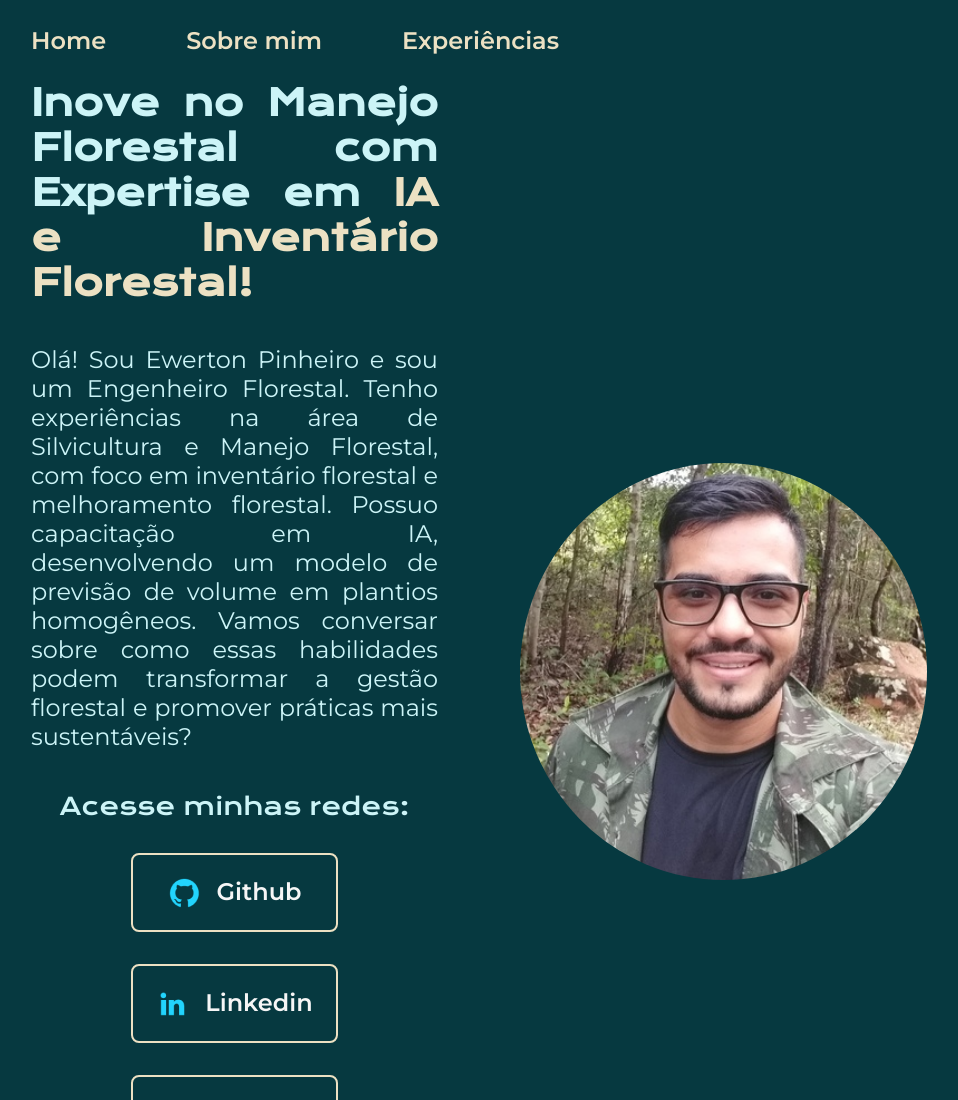
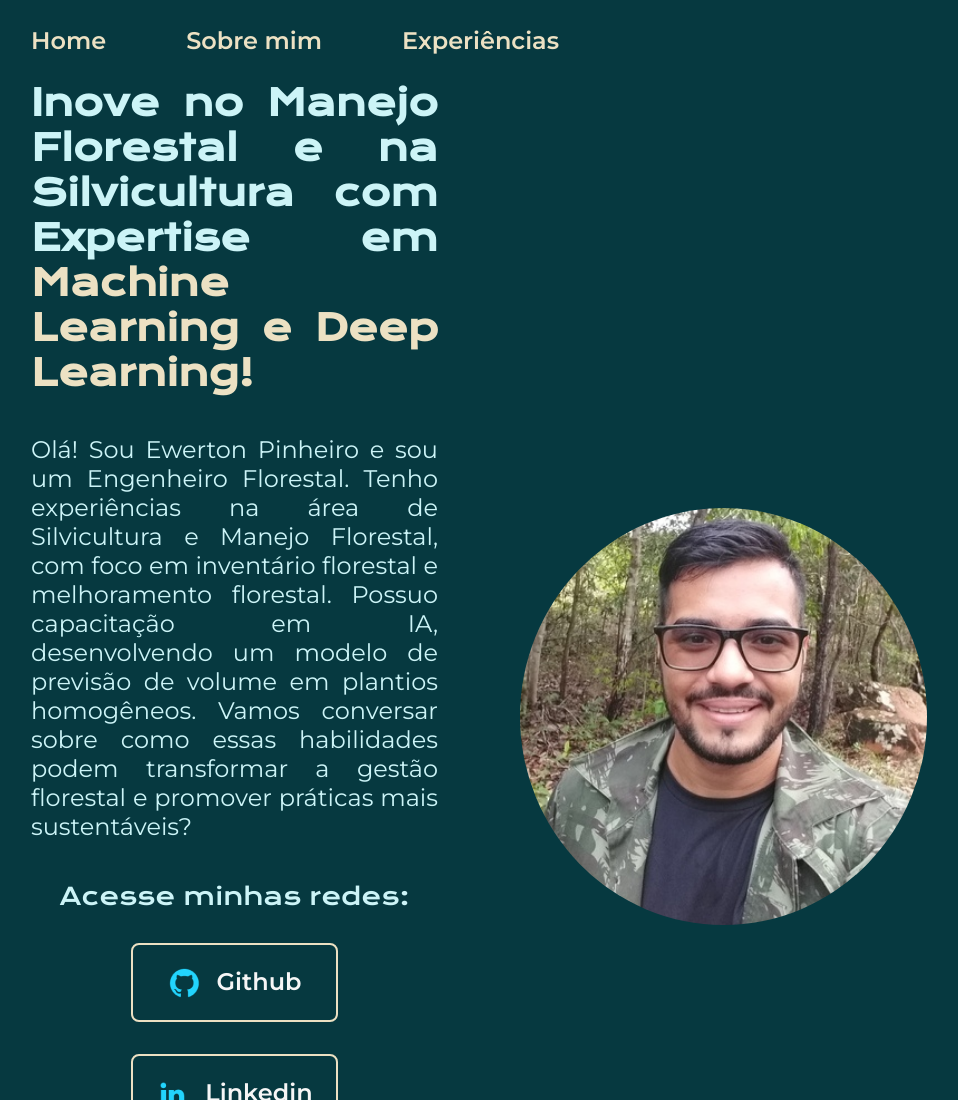
Before and after one commit to Ewerton-Florestal/porftolioflorestal, a plain HTML site: page index.html in a window 1280 px wide. Shown: the top 1100 px of the page, without its empty margins (161-1119 px from the left). Drawn offline with nearby package versions, Linux system fonts and the light colour scheme; some icons are missing.

Commit message:
Atualização do conteudo titulo

```diff
--- a/index.html
+++ b/index.html
@@ -42,7 +42,7 @@
         <!-- Seção de apresentação com conteúdo principal -->
         <section class="apresentacao__conteudo">
             <!-- Título da seção de apresentação -->
-            <h1 class="apresentacao__conteudo__titulo">Inove no Manejo Florestal com Expertise em <strong class="titulo-destaque">IA e Inventário Florestal!</strong></h1>
+            <h1 class="apresentacao__conteudo__titulo">Inove no Manejo Florestal e na Silvicultura com Expertise em <strong class="titulo-destaque">Machine Learning e Deep Learning!</strong></h1>
             <!-- Parágrafo de introdução -->
             <p class="apresentacao__conteudo__paragrafo">Olá! Sou Ewerton Pinheiro e sou um Engenheiro Florestal. Tenho experiências na área de Silvicultura e Manejo Florestal, com foco em inventário florestal e melhoramento florestal. Possuo capacitação em IA, desenvolvendo um modelo de previsão de volume em plantios homogêneos. Vamos conversar sobre como essas habilidades podem transformar a gestão florestal e promover práticas mais sustentáveis?</p>
             <!-- Divisão para links de redes sociais -->
```
